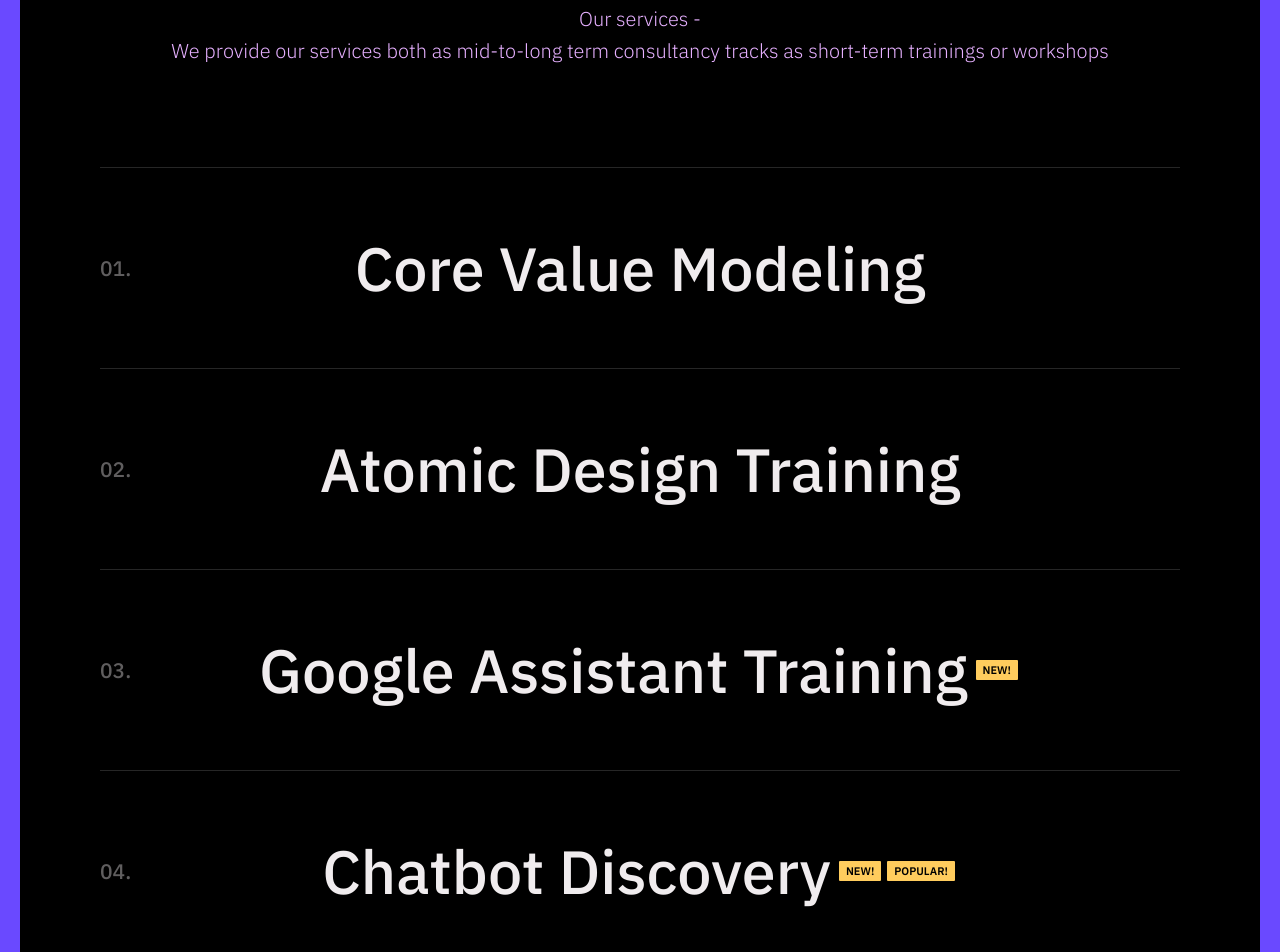
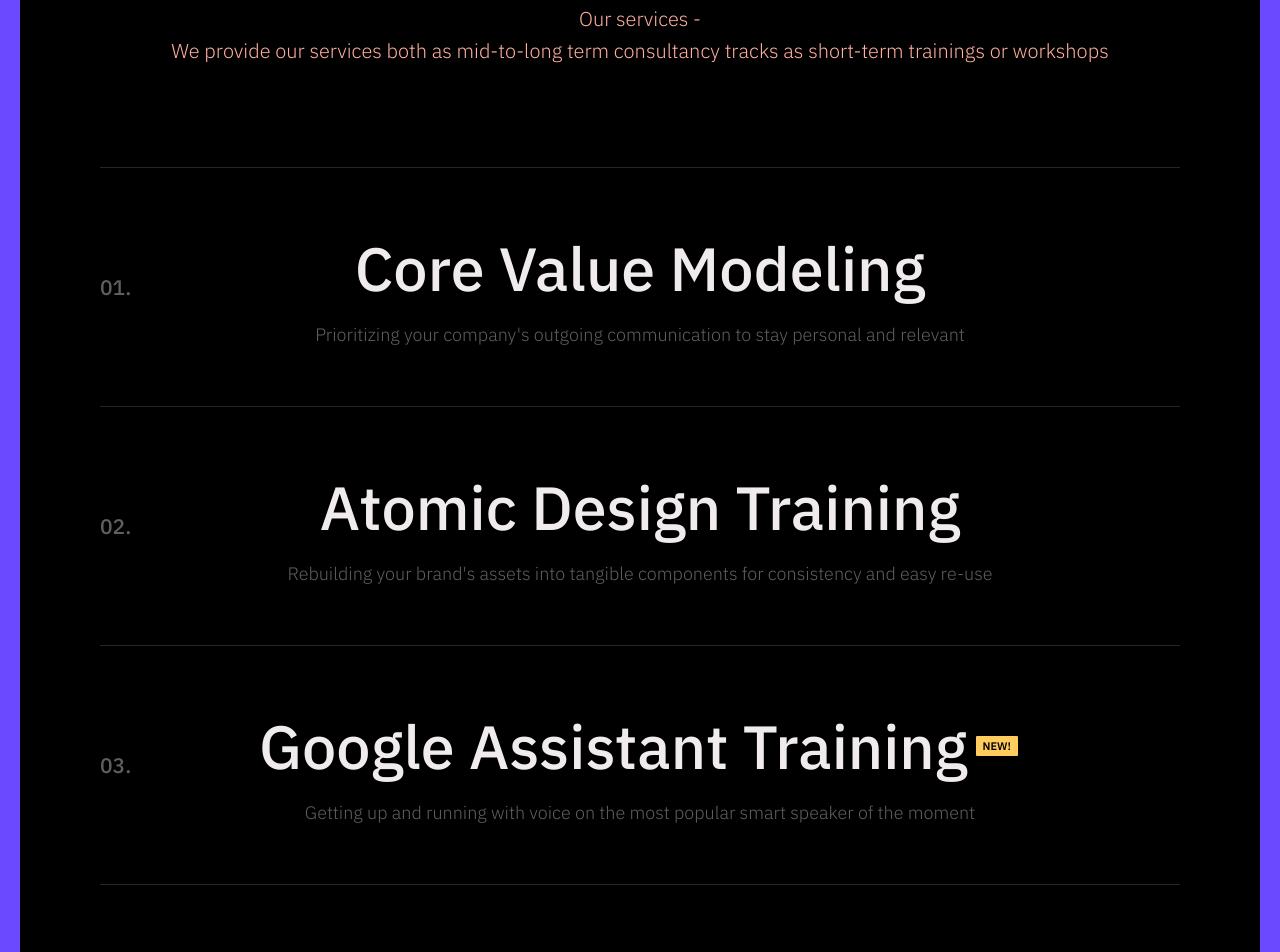
Before and after one commit to mdings/soil, a website built with Parcel: page index.html in a window 1280 px wide. Shown: the part 1848-2800 px from the top of the page. Built offline with nearby package versions, Linux system fonts and the light colour scheme; files whose address does not match are found by name.

Commit message:
adding include media

```diff
--- /dev/null
+++ b/_include-media.scss
@@ -0,0 +1,567 @@
+@charset "UTF-8";
+
+//     _            _           _                           _ _
+//    (_)          | |         | |                         | (_)
+//     _ _ __   ___| |_   _  __| | ___   _ __ ___   ___  __| |_  __ _
+//    | | '_ \ / __| | | | |/ _` |/ _ \ | '_ ` _ \ / _ \/ _` | |/ _` |
+//    | | | | | (__| | |_| | (_| |  __/ | | | | | |  __/ (_| | | (_| |
+//    |_|_| |_|\___|_|\__,_|\__,_|\___| |_| |_| |_|\___|\__,_|_|\__,_|
+//
+//      Simple, elegant and maintainable media queries in Sass
+//                        v1.4.9
+//
+//                http://include-media.com
+//
+//         Authors: Eduardo Boucas (@eduardoboucas)
+//                  Hugo Giraudel (@hugogiraudel)
+//
+//      This project is licensed under the terms of the MIT license
+
+
+////
+/// include-media library public configuration
+/// @author Eduardo Boucas
+/// @access public
+////
+
+
+///
+/// Creates a list of global breakpoints
+///
+/// @example scss - Creates a single breakpoint with the label `phone`
+///  $breakpoints: ('phone': 320px);
+///
+$breakpoints: (
+  'phone': 320px,
+  'tablet': 768px,
+  'desktop': 1024px
+) !default;
+
+
+///
+/// Creates a list of static expressions or media types
+///
+/// @example scss - Creates a single media type (screen)
+///  $media-expressions: ('screen': 'screen');
+///
+/// @example scss - Creates a static expression with logical disjunction (OR operator)
+///  $media-expressions: (
+///    'retina2x': '(-webkit-min-device-pixel-ratio: 2), (min-resolution: 192dpi)'
+///  );
+///
+$media-expressions: (
+  'screen': 'screen',
+  'print': 'print',
+  'handheld': 'handheld',
+  'landscape': '(orientation: landscape)',
+  'portrait': '(orientation: portrait)',
+  'retina2x': '(-webkit-min-device-pixel-ratio: 2), (min-resolution: 192dpi), (min-resolution: 2dppx)',
+  'retina3x': '(-webkit-min-device-pixel-ratio: 3), (min-resolution: 350dpi), (min-resolution: 3dppx)'
+) !default;
+
+
+///
+/// Defines a number to be added or subtracted from each unit when declaring breakpoints with exclusive intervals
+///
+/// @example scss - Interval for pixels is defined as `1` by default
+///  @include media('>128px') {}
+///
+///  /* Generates: */
+///  @media (min-width: 129px) {}
+///
+/// @example scss - Interval for ems is defined as `0.01` by default
+///  @include media('>20em') {}
+///
+///  /* Generates: */
+///  @media (min-width: 20.01em) {}
+///
+/// @example scss - Interval for rems is defined as `0.1` by default, to be used with `font-size: 62.5%;`
+///  @include media('>2.0rem') {}
+///
+///  /* Generates: */
+///  @media (min-width: 2.1rem) {}
+///
+$unit-intervals: (
+  'px': 1,
+  'em': 0.01,
+  'rem': 0.1,
+  '': 0
+) !default;
+
+///
+/// Defines whether support for media queries is available, useful for creating separate stylesheets
+/// for browsers that don't support media queries.
+///
+/// @example scss - Disables support for media queries
+///  $im-media-support: false;
+///  @include media('>=tablet') {
+///    .foo {
+///      color: tomato;
+///    }
+///  }
+///
+///  /* Generates: */
+///  .foo {
+///    color: tomato;
+///  }
+///
+$im-media-support: true !default;
+
+///
+/// Selects which breakpoint to emulate when support for media queries is disabled. Media queries that start at or
+/// intercept the breakpoint will be displayed, any others will be ignored.
+///
+/// @example scss - This media query will show because it intercepts the static breakpoint
+///  $im-media-support: false;
+///  $im-no-media-breakpoint: 'desktop';
+///  @include media('>=tablet') {
+///    .foo {
+///      color: tomato;
+///    }
+///  }
+///
+///  /* Generates: */
+///  .foo {
+///    color: tomato;
+///  }
+///
+/// @example scss - This media query will NOT show because it does not intercept the desktop breakpoint
+///  $im-media-support: false;
+///  $im-no-media-breakpoint: 'tablet';
+///  @include media('>=desktop') {
+///    .foo {
+///      color: tomato;
+///    }
+///  }
+///
+///  /* No output */
+///
+$im-no-media-breakpoint: 'desktop' !default;
+
+///
+/// Selects which media expressions are allowed in an expression for it to be used when media queries
+/// are not supported.
+///
+/// @example scss - This media query will show because it intercepts the static breakpoint and contains only accepted media expressions
+///  $im-media-support: false;
+///  $im-no-media-breakpoint: 'desktop';
+///  $im-no-media-expressions: ('screen');
+///  @include media('>=tablet', 'screen') {
+///    .foo {
+///      color: tomato;
+///    }
+///  }
+///
+///   /* Generates: */
+///   .foo {
+///     color: tomato;
+///   }
+///
+/// @example scss - This media query will NOT show because it intercepts the static breakpoint but contains a media expression that is not accepted
+///  $im-media-support: false;
+///  $im-no-media-breakpoint: 'desktop';
+///  $im-no-media-expressions: ('screen');
+///  @include media('>=tablet', 'retina2x') {
+///    .foo {
+///      color: tomato;
+///    }
+///  }
+///
+///  /* No output */
+///
+$im-no-media-expressions: ('screen', 'portrait', 'landscape') !default;
+
+////
+/// Cross-engine logging engine
+/// @author Hugo Giraudel
+/// @access private
+////
+
+
+///
+/// Log a message either with `@error` if supported
+/// else with `@warn`, using `feature-exists('at-error')`
+/// to detect support.
+///
+/// @param {String} $message - Message to log
+///
+@function im-log($message) {
+  @if feature-exists('at-error') {
+    @error $message;
+  } @else {
+    @warn $message;
+    $_: noop();
+  }
+
+  @return $message;
+}
+
+
+///
+/// Wrapper mixin for the log function so it can be used with a more friendly
+/// API than `@if im-log('..') {}` or `$_: im-log('..')`. Basically, use the function
+/// within functions because it is not possible to include a mixin in a function
+/// and use the mixin everywhere else because it's much more elegant.
+///
+/// @param {String} $message - Message to log
+///
+@mixin log($message) {
+  @if im-log($message) {}
+}
+
+
+///
+/// Function with no `@return` called next to `@warn` in Sass 3.3
+/// to trigger a compiling error and stop the process.
+///
+@function noop() {}
+
+///
+/// Determines whether a list of conditions is intercepted by the static breakpoint.
+///
+/// @param {Arglist}   $conditions  - Media query conditions
+///
+/// @return {Boolean} - Returns true if the conditions are intercepted by the static breakpoint
+///
+@function im-intercepts-static-breakpoint($conditions...) {
+  $no-media-breakpoint-value: map-get($breakpoints, $im-no-media-breakpoint);
+
+  @if not $no-media-breakpoint-value {
+    @if im-log('`#{$im-no-media-breakpoint}` is not a valid breakpoint.') {}
+  }
+
+  @each $condition in $conditions {
+    @if not map-has-key($media-expressions, $condition) {
+      $operator: get-expression-operator($condition);
+      $prefix: get-expression-prefix($operator);
+      $value: get-expression-value($condition, $operator);
+
+      @if ($prefix == 'max' and $value <= $no-media-breakpoint-value) or
+          ($prefix == 'min' and $value > $no-media-breakpoint-value) {
+        @return false;
+      }
+    } @else if not index($im-no-media-expressions, $condition) {
+      @return false;
+    }
+  }
+
+  @return true;
+}
+
+////
+/// Parsing engine
+/// @author Hugo Giraudel
+/// @access private
+////
+
+
+///
+/// Get operator of an expression
+///
+/// @param {String} $expression - Expression to extract operator from
+///
+/// @return {String} - Any of `>=`, `>`, `<=`, `<`, `≥`, `≤`
+///
+@function get-expression-operator($expression) {
+  @each $operator in ('>=', '>', '<=', '<', '≥', '≤') {
+    @if str-index($expression, $operator) {
+      @return $operator;
+    }
+  }
+
+  // It is not possible to include a mixin inside a function, so we have to
+  // rely on the `im-log(..)` function rather than the `log(..)` mixin. Because
+  // functions cannot be called anywhere in Sass, we need to hack the call in
+  // a dummy variable, such as `$_`. If anybody ever raise a scoping issue with
+  // Sass 3.3, change this line in `@if im-log(..) {}` instead.
+  $_: im-log('No operator found in `#{$expression}`.');
+}
+
+
+///
+/// Get dimension of an expression, based on a found operator
+///
+/// @param {String} $expression - Expression to extract dimension from
+/// @param {String} $operator - Operator from `$expression`
+///
+/// @return {String} - `width` or `height` (or potentially anything else)
+///
+@function get-expression-dimension($expression, $operator) {
+  $operator-index: str-index($expression, $operator);
+  $parsed-dimension: str-slice($expression, 0, $operator-index - 1);
+  $dimension: 'width';
+
+  @if str-length($parsed-dimension) > 0 {
+    $dimension: $parsed-dimension;
+  }
+
+  @return $dimension;
+}
+
+
+///
+/// Get dimension prefix based on an operator
+///
+/// @param {String} $operator - Operator
+///
+/// @return {String} - `min` or `max`
+///
+@function get-expression-prefix($operator) {
+  @return if(index(('<', '<=', '≤'), $operator), 'max', 'min');
+}
+
+
+///
+/// Get value of an expression, based on a found operator
+///
+/// @param {String} $expression - Expression to extract value from
+/// @param {String} $operator - Operator from `$expression`
+///
+/// @return {Number} - A numeric value
+///
+@function get-expression-value($expression, $operator) {
+  $operator-index: str-index($expression, $operator);
+  $value: str-slice($expression, $operator-index + str-length($operator));
+
+  @if map-has-key($breakpoints, $value) {
+    $value: map-get($breakpoints, $value);
+  } @else {
+    $value: to-number($value);
+  }
+
+  $interval: map-get($unit-intervals, unit($value));
+
+  @if not $interval {
+    // It is not possible to include a mixin inside a function, so we have to
+    // rely on the `im-log(..)` function rather than the `log(..)` mixin. Because
+    // functions cannot be called anywhere in Sass, we need to hack the call in
+    // a dummy variable, such as `$_`. If anybody ever raise a scoping issue with
+    // Sass 3.3, change this line in `@if im-log(..) {}` instead.
+    $_: im-log('Unknown unit `#{unit($value)}`.');
+  }
+
+  @if $operator == '>' {
+    $value: $value + $interval;
+  } @else if $operator == '<' {
+    $value: $value - $interval;
+  }
+
+  @return $value;
+}
+
+
+///
+/// Parse an expression to return a valid media-query expression
+///
+/// @param {String} $expression - Expression to parse
+///
+/// @return {String} - Valid media query
+///
+@function parse-expression($expression) {
+  // If it is part of $media-expressions, it has no operator
+  // then there is no need to go any further, just return the value
+  @if map-has-key($media-expressions, $expression) {
+    @return map-get($media-expressions, $expression);
+  }
+
+  $operator: get-expression-operator($expression);
+  $dimension: get-expression-dimension($expression, $operator);
+  $prefix: get-expression-prefix($operator);
+  $value: get-expression-value($expression, $operator);
+
+  @return '(#{$prefix}-#{$dimension}: #{$value})';
+}
+
+///
+/// Slice `$list` between `$start` and `$end` indexes
+///
+/// @access private
+///
+/// @param {List} $list - List to slice
+/// @param {Number} $start [1] - Start index
+/// @param {Number} $end [length($list)] - End index
+///
+/// @return {List} Sliced list
+///
+@function slice($list, $start: 1, $end: length($list)) {
+  @if length($list) < 1 or $start > $end {
+    @return ();
+  }
+
+  $result: ();
+
+  @for $i from $start through $end {
+    $result: append($result, nth($list, $i));
+  }
+
+  @return $result;
+}
+
+////
+/// String to number converter
+/// @author Hugo Giraudel
+/// @access private
+////
+
+
+///
+/// Casts a string into a number
+///
+/// @param {String | Number} $value - Value to be parsed
+///
+/// @return {Number}
+///
+@function to-number($value) {
+  @if type-of($value) == 'number' {
+    @return $value;
+  } @else if type-of($value) != 'string' {
+    $_: im-log('Value for `to-number` should be a number or a string.');
+  }
+
+  $first-character: str-slice($value, 1, 1);
+  $result: 0;
+  $digits: 0;
+  $minus: ($first-character == '-');
+  $numbers: ('0': 0, '1': 1, '2': 2, '3': 3, '4': 4, '5': 5, '6': 6, '7': 7, '8': 8, '9': 9);
+
+  // Remove +/- sign if present at first character
+  @if ($first-character == '+' or $first-character == '-') {
+    $value: str-slice($value, 2);
+  }
+
+  @for $i from 1 through str-length($value) {
+    $character: str-slice($value, $i, $i);
+
+    @if not (index(map-keys($numbers), $character) or $character == '.') {
+      @return to-length(if($minus, -$result, $result), str-slice($value, $i))
+    }
+
+    @if $character == '.' {
+      $digits: 1;
+    } @else if $digits == 0 {
+      $result: $result * 10 + map-get($numbers, $character);
+    } @else {
+      $digits: $digits * 10;
+      $result: $result + map-get($numbers, $character) / $digits;
+    }
+  }
+
+  @return if($minus, -$result, $result);
+}
+
+
+///
+/// Add `$unit` to `$value`
+///
+/// @param {Number} $value - Value to add unit to
+/// @param {String} $unit - String representation of the unit
+///
+/// @return {Number} - `$value` expressed in `$unit`
+///
+@function to-length($value, $unit) {
+  $units: ('px': 1px, 'cm': 1cm, 'mm': 1mm, '%': 1%, 'ch': 1ch, 'pc': 1pc, 'in': 1in, 'em': 1em, 'rem': 1rem, 'pt': 1pt, 'ex': 1ex, 'vw': 1vw, 'vh': 1vh, 'vmin': 1vmin, 'vmax': 1vmax);
+
+  @if not index(map-keys($units), $unit) {
+    $_: im-log('Invalid unit `#{$unit}`.');
+  }
+
+  @return $value * map-get($units, $unit);
+}
+
+///
+/// This mixin aims at redefining the configuration just for the scope of
+/// the call. It is helpful when having a component needing an extended
+/// configuration such as custom breakpoints (referred to as tweakpoints)
+/// for instance.
+///
+/// @author Hugo Giraudel
+///
+/// @param {Map} $tweakpoints [()] - Map of tweakpoints to be merged with `$breakpoints`
+/// @param {Map} $tweak-media-expressions [()] - Map of tweaked media expressions to be merged with `$media-expression`
+///
+/// @example scss - Extend the global breakpoints with a tweakpoint
+///  @include media-context(('custom': 678px)) {
+///    .foo {
+///      @include media('>phone', '<=custom') {
+///       // ...
+///      }
+///    }
+///  }
+///
+/// @example scss - Extend the global media expressions with a custom one
+///  @include media-context($tweak-media-expressions: ('all': 'all')) {
+///    .foo {
+///      @include media('all', '>phone') {
+///       // ...
+///      }
+///    }
+///  }
+///
+/// @example scss - Extend both configuration maps
+///  @include media-context(('custom': 678px), ('all': 'all')) {
+///    .foo {
+///      @include media('all', '>phone', '<=custom') {
+///       // ...
+///      }
+///    }
+///  }
+///
+@mixin media-context($tweakpoints: (), $tweak-media-expressions: ()) {
+  // Save global configuration
+  $global-breakpoints: $breakpoints;
+  $global-media-expressions: $media-expressions;
+
+  // Update global configuration
+  $breakpoints: map-merge($breakpoints, $tweakpoints) !global;
+  $media-expressions: map-merge($media-expressions, $tweak-media-expressions) !global;
+
+  @content;
+
+  // Restore global configuration
+  $breakpoints: $global-breakpoints !global;
+  $media-expressions: $global-media-expressions !global;
+}
+
+////
+/// include-media public exposed API
+/// @author Eduardo Boucas
+/// @access public
+////
+
+
+///
+/// Generates a media query based on a list of conditions
+///
+/// @param {Arglist}   $conditions  - Media query conditions
+///
+/// @example scss - With a single set breakpoint
+///  @include media('>phone') { }
+///
+/// @example scss - With two set breakpoints
+///  @include media('>phone', '<=tablet') { }
+///
+/// @example scss - With custom values
+///  @include media('>=358px', '<850px') { }
+///
+/// @example scss - With set breakpoints with custom values
+///  @include media('>desktop', '<=1350px') { }
+///
+/// @example scss - With a static expression
+///  @include media('retina2x') { }
+///
+/// @example scss - Mixing everything
+///  @include media('>=350px', '<tablet', 'retina3x') { }
+///
+@mixin media($conditions...) {
+  @if ($im-media-support and length($conditions) == 0) or
+      (not $im-media-support and im-intercepts-static-breakpoint($conditions...)) {
+    @content;
+  } @else if ($im-media-support and length($conditions) > 0) {
+    @media #{unquote(parse-expression(nth($conditions, 1)))} {
+      // Recursive call
+      @include media(slice($conditions, 2)...) {
+        @content;
+      }
+    }
+  }
+}
--- a/index.html
+++ b/index.html
@@ -12,7 +12,7 @@
 
         <div class="inner atmosphere">
             <video autoplay muted loop id="myVideo">
-                <source src="vid.mp4" type="video/mp4">
+                <source src="video.mp4" type="video/mp4">
             </video>
 
             <h1 class="distort">Experts in digital service strategy</h1>
@@ -30,7 +30,7 @@
 
                 <ul class="services" data-js-services>
                     <li data-id="01.">
-                        <h4>Core Value Modeling</h4>
+                        <h4>Core Value Modeling<div>Prioritizing your company's outgoing communication to stay personal and relevant</div></h4>
                     </li>
                     <li>
                         <div>
@@ -42,7 +42,7 @@
                         </div>
                     </li>
                     <li data-id="02.">
-                        <h4>Atomic Design Training</h4>
+                        <h4>Atomic Design Training<div>Rebuilding your brand's assets into tangible components for consistency and easy re-use</div></h4>
                     </li>
                     <li>
                         <div>
@@ -53,7 +53,7 @@
                         </div>
                     </li>
                     <li data-id="03.">
-                        <h4>Google Assistant Training<sup>new!</sup></h4>
+                        <h4>Google Assistant Training<sup>new!</sup><div>Getting up and running with voice on the most popular smart speaker of the moment</div></h4>
                     </li>
                     <li>
                         <div>
@@ -64,7 +64,7 @@
                         </div>
                     </li>
                     <li data-id="04.">
-                        <h4>Chatbot Discovery<sup>New!</sup><sup>Popular!</sup></h4>
+                        <h4>Chatbot Discovery Training<sup>New!</sup><sup>Popular!</sup><div>Quickly find out if a chatbot can help improve your business - including Vendor selection!</div></h4>
                     </li>
                     <li>
                         <div>
@@ -75,7 +75,7 @@
                         </div>
                     </li>
                     <li data-id="05.">
-                        <h4>Rapid Prototyping</h4>
+                        <h4>Rapid Prototyping<div>Get to market faster by validating lo-fi prototypes that generate valuable insights</div></h4>
                     </li>
                     <li>
                         <div>
@@ -86,7 +86,7 @@
                         </div>
                     </li>
                     <li data-id="06.">
-                        <h4>UX/UI Design</h4>
+                        <h4>UX/UI Design<div>Professional and highly converting interface and interaction design</div></h4>
                     </li>
                     <li>
                         <div>
--- a/main.sass
+++ b/main.sass
@@ -1,4 +1,5 @@
 @import "./swiper.css"
+@import "./include-media"
 
 *,
 *:before,
@@ -8,12 +9,13 @@
     box-sizing: border-box
 
 body
-    background-color: rgb(146, 154, 233)
     background-color: #6a49ff
     font-family: 'IBM Plex Sans', sans-serif
-    // font-family: 'Noto Sans KR', sans-serif
     padding: 20px
     cursor: url('./cursor-auto.png'), auto
+
+    @include media(">1600px")
+        padding: 80px
 
 
 h1
@@ -122,14 +124,14 @@
         color: #fa09ce
 
     &:after
-        // content: ''
+        content: ''
         display: block
         position: absolute
         left: 0
         right: 0
         top: 0
         bottom: 0
-        background: rgba(#beffa0, .8)
+        background: rgba(#906405, .1)
 
     #myVideo
         position: absolute
@@ -174,7 +176,7 @@
 
         p
             font-size: 20px
-            color: #e6b0ff
+            color: #ffb09f
 
 
     sup
@@ -202,6 +204,15 @@
         display: flex
         align-items: center
         justify-content: center
+        flex-wrap: wrap
+
+        div
+            flex: 0 0 100%
+            margin-top: 15px
+            font-size: 18px
+            opacity: .4
+            font-weight: 200
+            // color: #ffb09f
 
     h5
         margin-bottom: 20px
```
Also changed, not shown: 1 other file.
